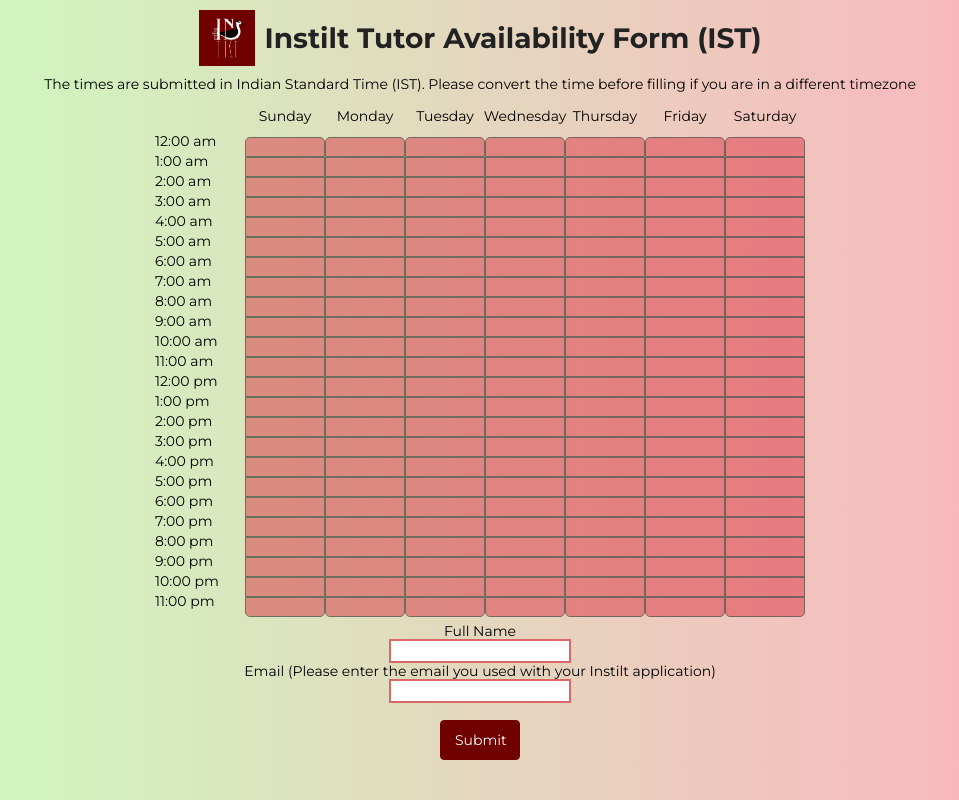
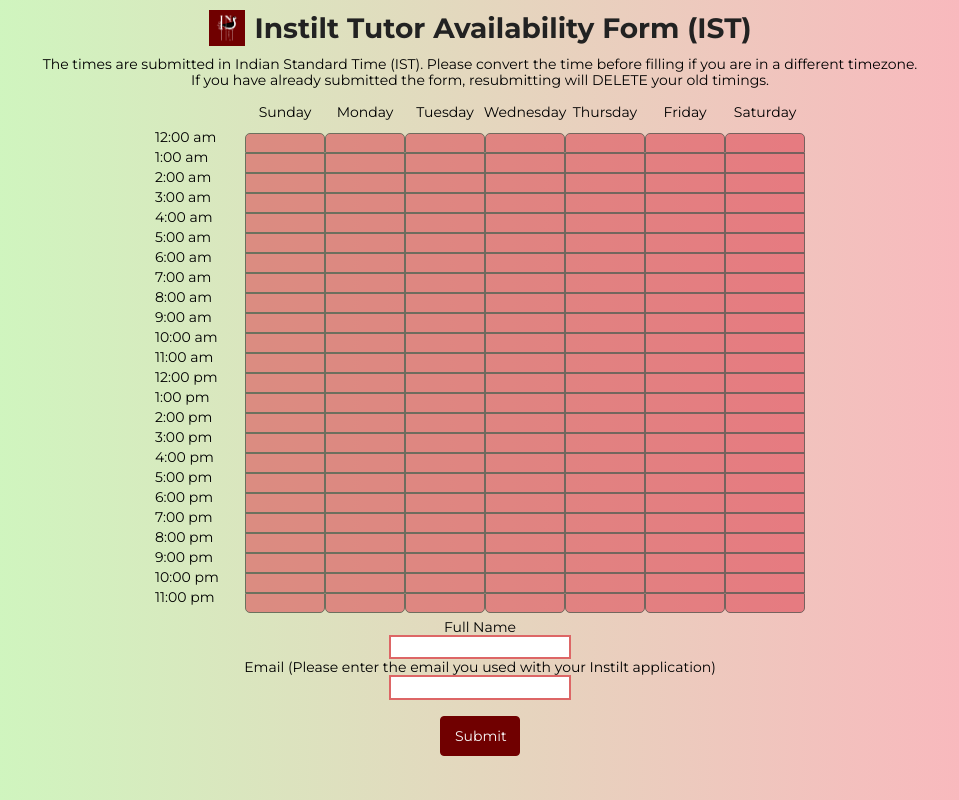
Before and after one commit to Instilt-Educate/Tutor-Timings, a website: page public/index.html in a window 1280 px wide. Shown: the whole page, without its empty margins (160-1119 px from the left). Drawn offline with nearby package versions, Linux system fonts and the light colour scheme.

Commit message:
add message

```diff
--- a/public/index.css
+++ b/public/index.css
@@ -23,8 +23,8 @@
 }
 
 .home-logo{
-  width: 7vh;
-  height: 7vh;
+  width: 4.5vh;
+  height: 4.5vh;
   margin-right: 10px;
   justify-content: center;
 }
--- a/public/index.html
+++ b/public/index.html
@@ -127,11 +127,11 @@
           <img class="home-logo" src="./logo.png" alt="Instilt Logo" />
           <h1 class="home-text">Instilt Tutor Availability Form (IST)</h1>
         </div>
-
         <p>
           The times are submitted in Indian Standard Time (IST). Please convert
-          the time before filling if you are in a different timezone
+          the time before filling if you are in a different timezone.
         </p>
+        <p>If you have already submitted the form, resubmitting will DELETE your old timings.</p>
         <div class="home-container01">
           <div class="home-container02">
             <div class="home-container03">
```
